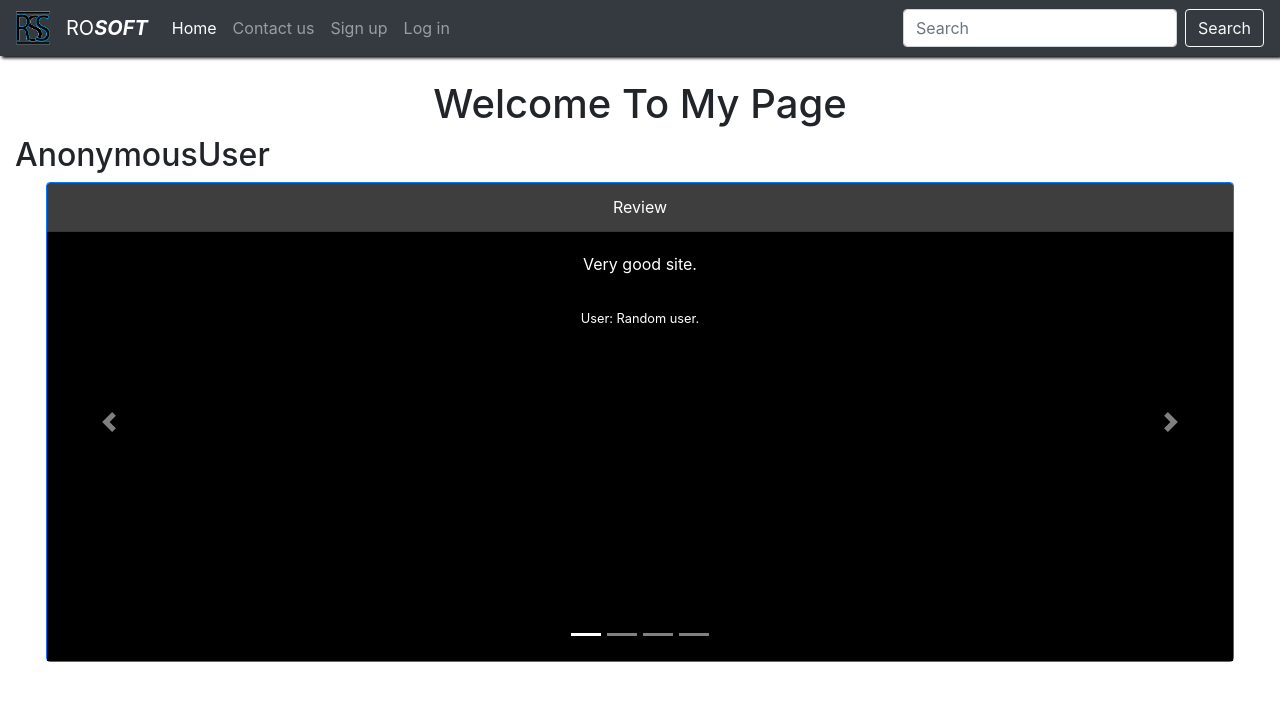
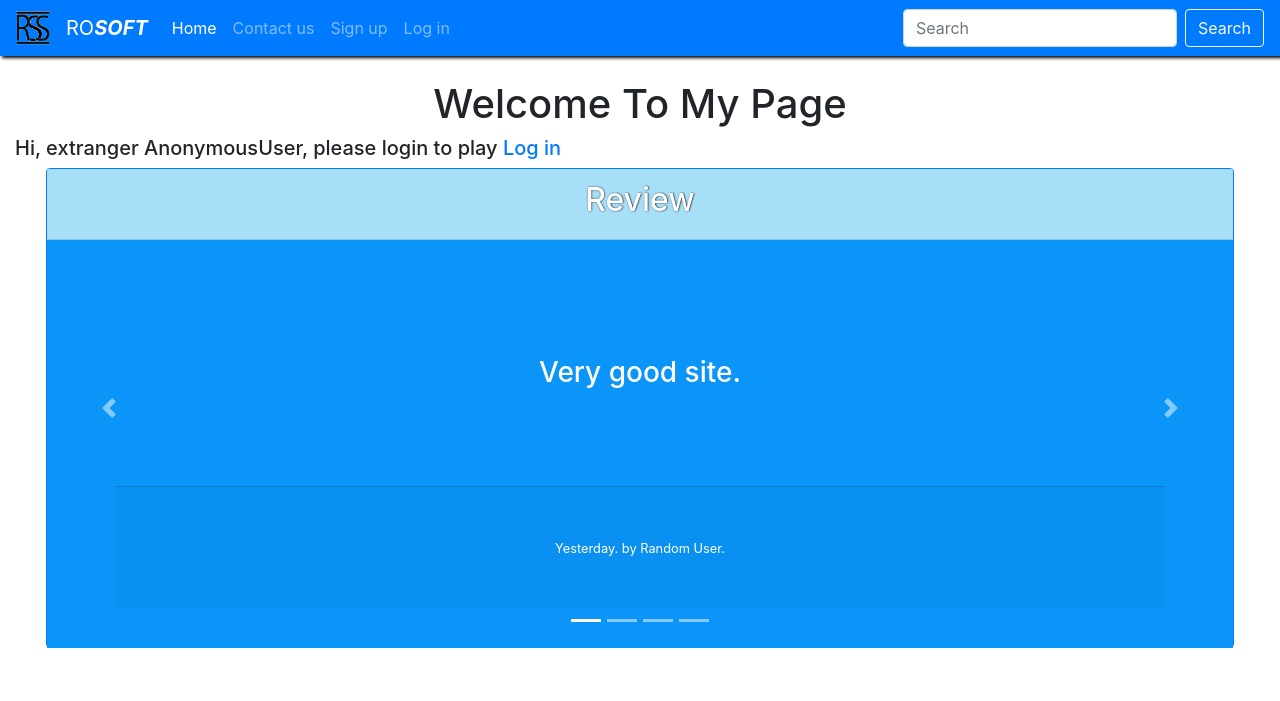
Before and after one commit to alfcomputacion/dj-vue-project, a Django app: page / in a window 1280 px wide. Shown: the top 701 px of the page. Run offline with Django 4.2, Linux system fonts and the light colour scheme; data that the repository does not hold is empty.

Commit message:
working scroll

```diff
--- a/common/templatetags/common_tags.py
+++ b/common/templatetags/common_tags.py
@@ -11,7 +11,9 @@ def random_review():
     if count > 0:
         i = random.randint(0, count-1)
         review = Review.objects.all()[i]
-        return {'review': review}
+        return {
+            'review': review
+        }
     else:
         return {
             'review': {
--- a/djserver/urls.py
+++ b/djserver/urls.py
@@ -17,8 +17,9 @@ from django.contrib import admin
 from django.urls import path, include
 from games.views import record_score
 from games.views import show_ledear_board, show_score, get_user
-from pages.views import send_review_email
 
+from pages.views import email_contact_us
+from reviews.views import send_review
 urlpatterns = [
     path('admin/', admin.site.urls),
 
@@ -30,7 +31,8 @@ urlpatterns = [
     path('games/', include('games.urls')),
 
     path('record-score/', record_score, name='record-score'),
-    path('send-review/', send_review_email, name='send-review'),
+    path('send-review/', send_review, name='send-review'),
+    path('send-email/', email_contact_us, name='email-contact-us'),
 
     path('api/show-scores/', show_score, name='show-score'),
     path('api/leader-board/', show_ledear_board, name='leader-board'),
--- a/pages/views.py
+++ b/pages/views.py
@@ -23,8 +23,10 @@ class ReviewView(TemplateView):
     template_name = 'pages/review.html'
 
 
-def send_review_email(request):
+def email_contact_us(request):
     data = json.loads(request.body)
+
+    print(data)
 
     user = request.user
     email = data["email"]
@@ -32,7 +34,8 @@ def send_review_email(request):
     message = data["message"]
     content = str(user) + "  " + message
 
-    send_email(to='alfcomputacion@gmail.com', subject=subject, content=content)
+    send_email(to='alfcomputacion@gmail.com',
+               subject=subject, content=content, sender=email)
 
     response = {
         "success": True
--- /dev/null
+++ b/reviews/urls.py
@@ -0,0 +1,6 @@
+from django.urls import path
+from .views import email_contact_us
+
+urlpatterns = [
+    path('', email_contact_us, name='email-contact-us')
+]
--- a/static/css/main.css
+++ b/static/css/main.css
@@ -1,6 +1,7 @@
 .sm-form{
-    height: 98vh; width: 100%;
-    background: rgb(163, 161, 161);
+
+    height: 93vh; width: 100%;
+    background: rgb(193, 193, 193);
     padding-top: 6rem;
 }
 
--- a/templates/_base.html
+++ b/templates/_base.html
@@ -16,7 +16,7 @@
 </head>
 <body>
     {% block body %}
-    <nav class="navbar navbar-expand-lg navbar-dark bg-dark fixed-top">
+    <nav class="navbar navbar-expand-lg navbar-dark bg-primary fixed-top">
         <img src="{% static 'images/favicon.png' %}" alt="logo" width="50px" height="40px" style="padding-right: 1rem;" >
         <a class="navbar-brand" href="#">RO<strong style="text-decoration: double; font-style: italic;">SOFT</strong></a>
         <button class="navbar-toggler" type="button" data-toggle="collapse" data-target="#navbarSupportedContent" aria-controls="navbarSupportedContent" aria-expanded="false" aria-label="Toggle navigation">
--- a/templates/_base_vue.html
+++ b/templates/_base_vue.html
@@ -12,7 +12,9 @@
     </noscript>
     <div id="app"></div>
     <!-- built files will be auto injected -->
+    {% csrf_token %}
     {% endblock body%}
+
   </body>
 </html>
 {% endblock html %}
--- a/templates/account/login.html
+++ b/templates/account/login.html
@@ -5,7 +5,6 @@
 
 {% block main %}
 <div class="container-fluid sm-form" >
-
     <div class="card border-primary m-auto mb-3" style="max-width: 30rem;">
         <div class="card-header text-primary text-center">Log in</div>
         <div class="card-body">
--- a/templates/common/review.html
+++ b/templates/common/review.html
@@ -1,11 +1,15 @@
 <div class="card border-primary m-auto mb-3 text-center"
     style="max-width: 95%; height: 30rem;">
-    <div class="card-header text-white" style="background-color: rgb(62, 62, 62);">Review</div>
-    <div class="card-body" style="background-color: black;">
-        <p class="card-text  text-white mb-3">{{ review.review }}</p>
-        <div class="card-footer text-white">
+    <div class="card-header text-white" style="background-color: rgb(167, 223, 248); text-shadow: .03rem 0 .1rem black;">
+     <h2>Review</h2>
+    </div>
+    <div class="card-body" style="background-color: rgb(11, 149, 248);">
+        <h3 class="card-text text-white p-5 m-5">{{ review.review }}</h3>
+        <div class="card-footer text-white p-5 m-5">
         <small class="muted">
-          User:  {{review.user}}</div>
+          {{ review.created }}
+          by {{review.user|title}}
         </small>
+      </div>
     </div>
 </div>
--- a/templates/pages/home.html
+++ b/templates/pages/home.html
@@ -7,9 +7,9 @@
 <div class="container-fluid" style="margin-top: 5rem;">
     <h1 class="text-center text-capitalize">Welcome to my page</h1>
     {% if request.user.is_authenticated %}
-    <h2>{{ user.first_name }}</h2>
+    <h5>Logged in as [{{ user }}] {{ user.first_name }} {{user.last_name }}</h5>
     {% else %}
-    <h2>{{ user }}</h2>
+    <h5>Hi, extranger {{ user }}, please login to play <a href="{% url 'account_login' %}">Log in</a></h5>
     {% endif %}
 
     <div id="demo" class="carousel slide m-auto" data-ride="carousel">
```
Also changed, not shown: reviews/views.py (+21 -1 lines).
